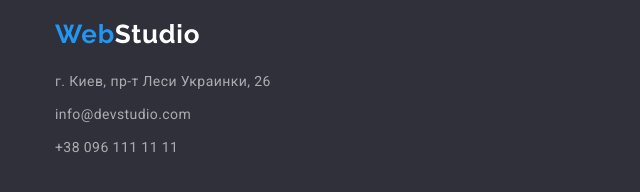
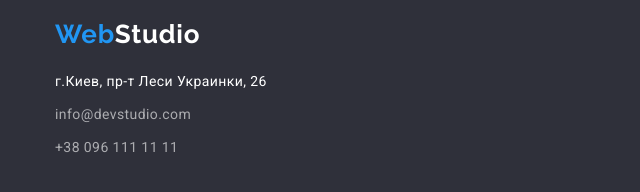
Before and after one commit to Diedova/goit-markup-hw-03, a plain HTML site: page index.html in a window 1280 px wide. Shown: the part 2132-2324 px from the top of the page, 0-640 px from the left. Drawn offline with nearby package versions, Linux system fonts and the light colour scheme.

Commit message:
Внесены изменения
Добавлена ссылка map google на адрес

```diff
--- a/css/styles.css
+++ b/css/styles.css
@@ -294,6 +294,8 @@ padding: 20px  24px 20px 24px;}
     color: var(--rgba-color);
     margin-top: 20px;
   }
+.address li:first-child {
+  color: var(--white-color);
 }
 .address {
   display: block;
--- a/index.html
+++ b/index.html
@@ -127,7 +127,8 @@
         <address class="contacts">
          <ul class="address">
          <li>
-            <p>г. Киев, пр-т Леси Украинки, 26</p>
+            <a class="map link" href="https://goo.gl/maps/9oTHq5oARnokKQ6m6" target="_blank" rel="noopener noreferrer">
+            г.Киев, пр-т Леси Украинки, 26 </a>
          </li>
          <li>
             <a href="mailto:info@devstudio.com">info@devstudio.com</a>
```
